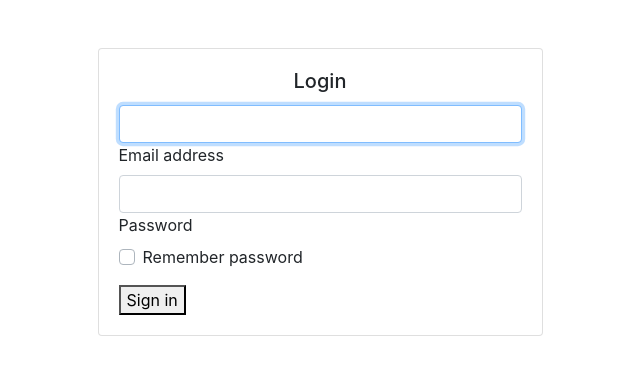
After one commit to RoshanShifa/FarmFriendlySoftwareAgentBot, a Flask app: page / in a window 1280 px wide. The commit adds this page. Shown: the top 383 px of the page, without its empty margins (320-960 px from the left). Run offline with Flask 2, Linux system fonts and the light colour scheme; parts of the project's set-up code (start-up, migrations or seed data) failed here and were passed over; some libraries are stand-ins or nearby versions.

Commit message:
Add files via upload

```diff
--- /dev/null
+++ b/templates/login.html
@@ -0,0 +1,52 @@
+<!DOCTYPE html>
+<html lang="en">
+  <head>
+    <meta charset="UTF-8" />
+    <meta name="viewport" content="width=device-width, initial-scale=1.0" />
+    <title>Firebase Server Auth</title>
+    <link rel="stylesheet" href="./mvp.css" />
+    <script src="https://www.gstatic.com/firebasejs/7.14.1/firebase-app.js" defer ></script>
+    <script src="https://www.gstatic.com/firebasejs/7.14.1/firebase-auth.js" defer ></script>
+    <script src="https://cdn.jsdelivr.net/npm/js-cookie@rc/dist/js.cookie.min.js" defer ></script>
+    <link rel="icon" type="image/x-icon" href="./img/favicon.ico" />
+    <!-- Font Awesome icons (free version)-->
+    <script src="https://use.fontawesome.com/releases/v5.13.0/js/all.js" crossorigin="anonymous"></script>
+    <link rel="stylesheet" href="https://maxcdn.bootstrapcdn.com/bootstrap/4.5.0/css/bootstrap.min.css">
+    <script src="https://ajax.googleapis.com/ajax/libs/jquery/3.5.1/jquery.min.js"></script>
+    <script src="https://cdnjs.cloudflare.com/ajax/libs/popper.js/1.16.0/umd/popper.min.js"></script>
+    <script src="https://maxcdn.bootstrapcdn.com/bootstrap/4.5.0/js/bootstrap.min.js"></script>
+    <link href="static/login.css" rel="stylesheet" />
+  </head>
+  <body class="front">
+    <main>
+      <div class="container">
+        <div class="row">
+        <div class="col-sm-9 col-md-7 col-lg-5 mx-auto">
+            <div class="card card-signin my-5">
+            <div class="card-body">
+                <h5 class="card-title text-center">Login</h5>
+                <form class="form-signin" id="login">
+                <div class="form-label-group">
+                    <input type="email" name="login" id="inputEmail" class="form-control" required autofocus>
+                    <label for="inputEmail">Email address</label>
+                </div>
+
+                <div class="form-label-group">
+                    <input type="password" name="password" id="inputPassword" class="form-control" required>
+                    <label for="inputPassword">Password</label>
+                </div>
+
+                <div class="custom-control custom-checkbox mb-3">
+                    <input type="checkbox" class="custom-control-input" id="customCheck1">
+                    <label class="custom-control-label" for="customCheck1">Remember password</label>
+                </div>
+                <button><a style="text-decoration: none; color: black;" href="/home">Sign in</a></button>
+                </form>
+            </div>
+            </div>
+        </div>
+        </div>
+      </div>
+    </main>
+  </body>
+</html>
```
Also changed, not shown: templates/index.html (+41 -6 lines).
